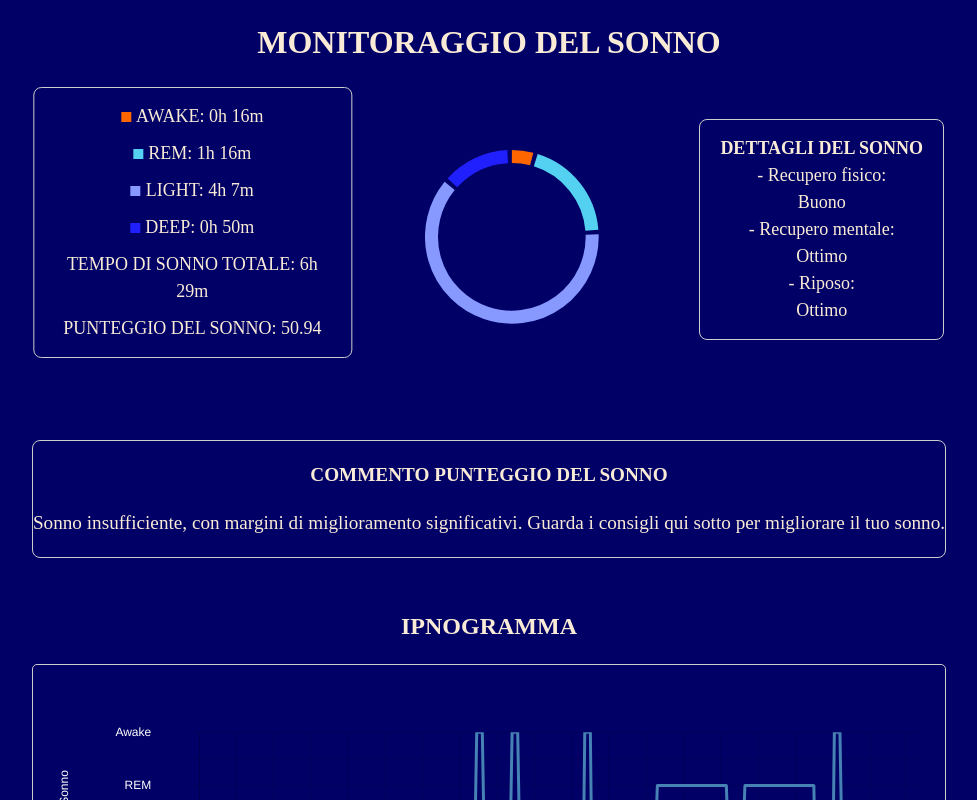
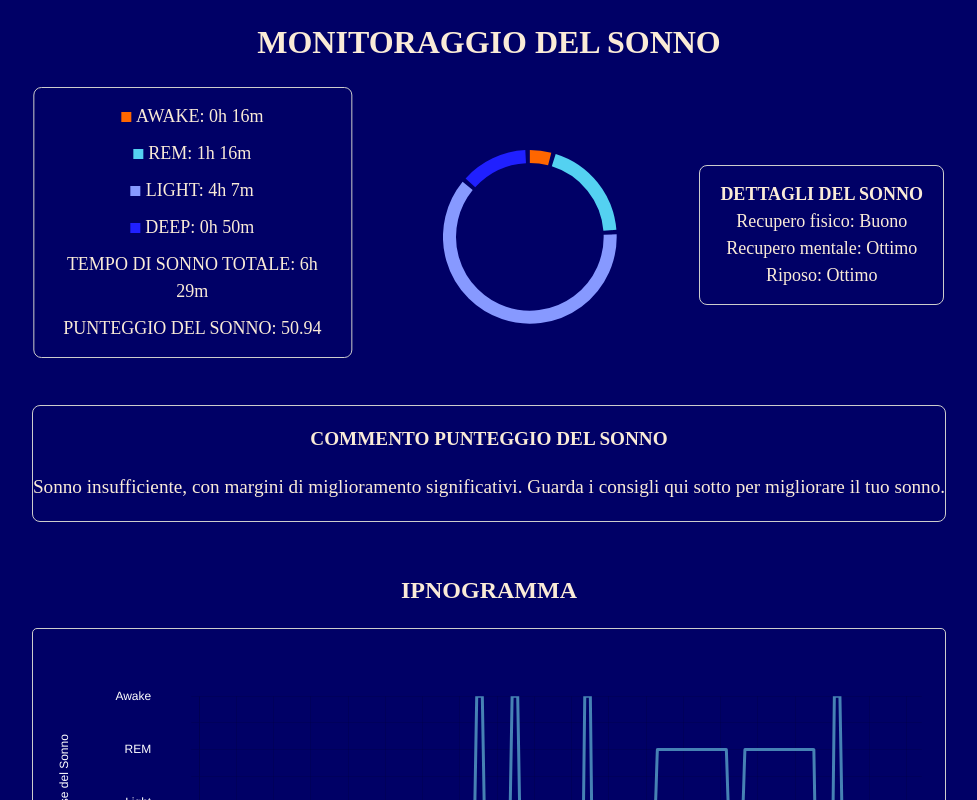
Before and after one commit to SaturnAnton/PROGETTO_REACT_2024-25, a React (Vite) app: page / in a window 1280 px wide. Shown: the top 800 px of the page, without its empty margins (151-1128 px from the left). Built offline with nearby package versions, Linux system fonts and the light colour scheme; no server answers; sample sign-in values are in the browser's storage.

Commit message:
Modifiche grafiche
Abbiamo modificato la parte visiva del riquadro DETTAGLI DEL SONNO

```diff
--- a/src/pages/HomePage/HomePage.css
+++ b/src/pages/HomePage/HomePage.css
@@ -14,7 +14,7 @@
 
 .pie-chart{
   width: 19%;
-  margin-left: 43%;
+  margin-left: 45%;
   margin-top: -25%;
 }
 
@@ -83,7 +83,7 @@
   width: 100%;
   padding: 15px;
   margin-left: 73%;
-  margin-top: -23%;
+  margin-top: -18%;
   text-align: center;
 }
 
--- a/src/pages/HomePage/HomePage.tsx
+++ b/src/pages/HomePage/HomePage.tsx
@@ -310,16 +310,13 @@ const CountSleep: React.FC = () => {
           <li className="title4">DETTAGLI DEL SONNO</li>
           </Link>
             <li>
-              - Recupero fisico:<br />
-                      {calculatePhysicalRecovery()}
+              Recupero fisico: {calculatePhysicalRecovery()}
             </li>
             <li>
-              - Recupero mentale:<br />
-                      {calculateMentalRecovery()}
+              Recupero mentale: {calculateMentalRecovery()}
             </li>
             <li>
-              - Riposo:<br />
-                      {calculateRestQuality()}
+              Riposo: {calculateRestQuality()}
             </li>
         </div>
 
```
